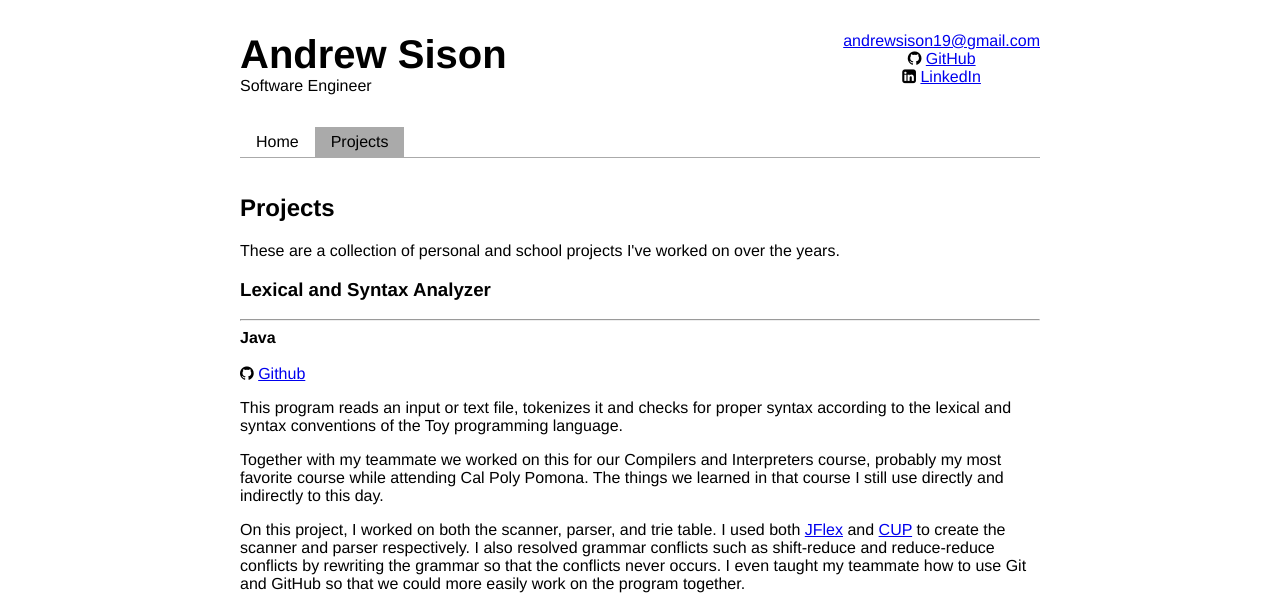
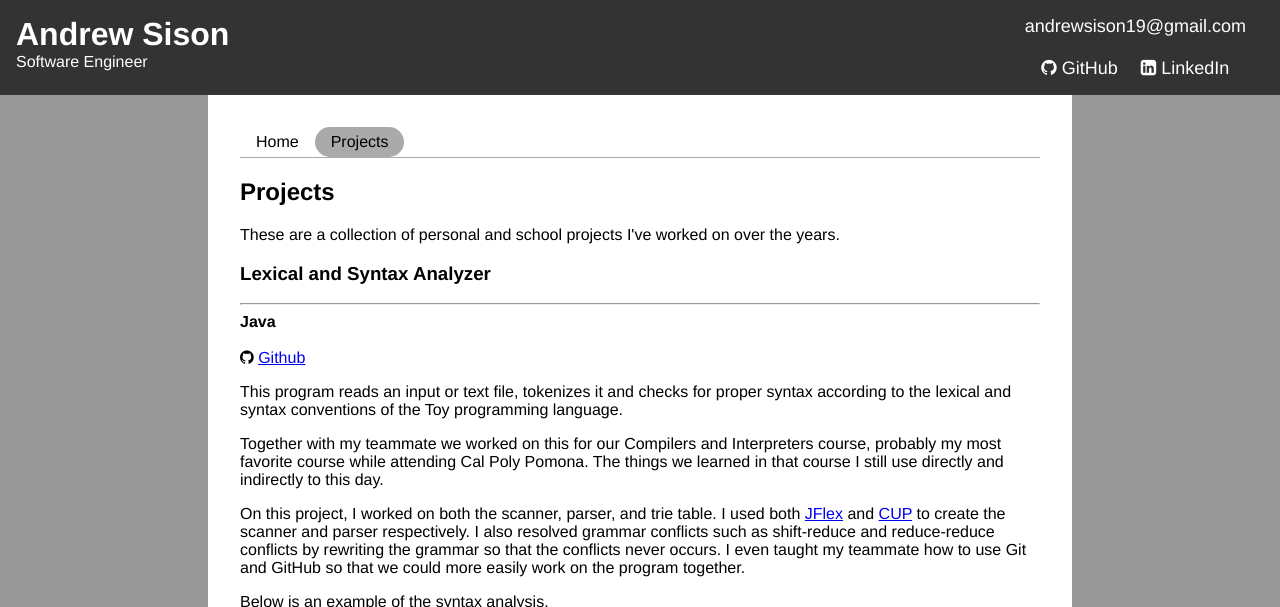
Before and after one commit to asison19/asison19.github.io, a plain HTML site: page html/projects.html in a window 1280 px wide. Shown: the top 607 px of the page. Drawn offline with Linux system fonts and the light colour scheme.

Commit message:
Edit CSS and HTML to make pages have a different background colour and top colour

```diff
--- a/css/main.css
+++ b/css/main.css
@@ -1,6 +1,8 @@
 * {
   font-family: Helvetica;
   box-sizing: inherit;
+
+  background-color: #999999;
 }
 
 body {
@@ -9,39 +11,58 @@ body {
 }
 
 span#name {
-  font-size: 40px;
+  font-size: 32px;
   font-weight: bold;
 }
 
 header{
-  max-width: 800px;
-  padding: 2em;
+  /* max-width: 800px; */
+  background-color: #333333;
+  color: #FFFFFF;
+  padding: 1em;
   overflow: hidden;
   margin: auto;
 }
 
 div#name-area{
   float: left;
+  background-color: inherit;
+}
+
+div#name-area * {
+  background-color: inherit;
 }
 
 div#contact-info {
   float: right;
   text-align: center;
-
+  font-size: 18px;
+  background-color: inherit;
 }
 
-/* div#contact-info a {
+div#contact-info * {
+  background-color: inherit;
+}
+
+div#contact-info a {
   text-decoration: none;
-} */
+  color: #FFFFFF;
+  padding-right: 1em;
+}
+
+div#contact-info a:hover {
+  color: #AAAAAA;
+}
 
 .navbar {
   margin: auto;
   max-width: 800px;
-  background-color: white;
+  background-color: inherit;
   width: 100%;
   overflow: hidden;
   border-bottom: 1px solid #AAAAAA;
   box-sizing: inherit;
+  padding-top: 2em;
 }
 
 .navbar a {
@@ -49,20 +70,27 @@ div#contact-info {
   text-decoration: none;
   float: left;
   padding:0.375em 1em;
+  border-radius: 25px;
 }
 
-.navbar a:hover {
-  background-color: #AAAAAA;
-}
-
+.navbar a:hover,
 .navbar a.selected {
   background-color: #AAAAAA;
 }
 
+.background {
+  background-color: #999999;
+}
+
 .mainArea {
   max-width: 800px;
-  padding: 1em 2em;
+  padding: 0em 2em 1em;
   margin: auto;
+  background-color: white;
+}
+
+.mainArea * {
+  background-color: inherit;
 }
 
 div.resume-title{
--- a/html/projects.html
+++ b/html/projects.html
@@ -20,21 +20,22 @@
             <div id="contact-info">
                 <a href="mailto:andrewsison19@gmail.com">andrewsison19@gmail.com</a>
                 <br>
+                <br>
                 <i class="fa fa-github"></i>
                 <a href="https://github.com/asison19">GitHub</a>
-                <br>
                 <i class="fa fa-linkedin-square" aria-hidden="true"></i>
                 <a href="https://www.linkedin.com/in/andrew-sison-616652192/">LinkedIn</a>
             </div>
         </header>
 
+
+
+        <div class="background">
+            <div class="mainArea">
                 <nav class="navbar">
                     <a href="../index.html">Home</a>
-            <a href="html/projects.html" class="selected">Projects</a>
+                    <a href="projects.html" class="selected">Projects</a>
                 </nav>
-
-        <div class="mainArea">
-
                 <main>
                     <!-- TODO put more detail in each if necessary and make them link to their own page if so -->
                     <article>
@@ -69,8 +70,10 @@
                             and
                             <a href="http://www2.cs.tum.edu/projects/cup/" target="_blank">CUP</a>
                             to create the scanner and parser respectively. I also resolved grammar conflicts such as
-                        shift-reduce and reduce-reduce conflicts by rewriting the grammar so that the conflicts never
-                        occurs. I even taught my teammate how to use Git and GitHub so that we could more easily work
+                            shift-reduce and reduce-reduce conflicts by rewriting the grammar so that the conflicts
+                            never
+                            occurs. I even taught my teammate how to use Git and GitHub so that we could more easily
+                            work
                             on the program together.
                         </p>
                         <p>
@@ -103,7 +106,8 @@
                             This program was used to make graphs of Particulate Matter (PM) of Cal Poly Pomona and other
                             cities in California as comparisons. Using public
                             <a href="https://www2.purpleair.com/" target="_blank">Purple Air</a>
-                        sensors, I was able to extract it's data containing PM levels, temperature, humidity, etc. and
+                            sensors, I was able to extract it's data containing PM levels, temperature, humidity, etc.
+                            and
                             graph them with relation to time.
                         </p>
                         <p>
@@ -112,7 +116,7 @@
                             <img src="https://raw.githubusercontent.com/asison19/CS4650-Project1/master/figures/pm2_5/Figure_5.png"
                                 class="center" alt="Median PM 2.5">
                             <br><br>
-                        You can view more of the images on the readme in the GitHub repository
+                            You can view more of the graphs on the readme in the GitHub repository
                             <a href="https://github.com/asison19/CS4650-Project1#readme" target="_blank">here</a>.
                         </p>
                     </article>
@@ -137,17 +141,21 @@
                         </p>
 
                         <p>
-                        My friend <a href="https://github.com/clovenski" target="_blank">Joel</a> and I wanted to work
+                            My friend <a href="https://github.com/clovenski" target="_blank">Joel</a> and I wanted to
+                            work
                             on something
                             together and after awhile we thought of this game. He had previously created the AI for one
                             of his classes and we thought it'd be cool for it to have a UI.
                         </p>
 
                         <p>
-                        I did most of the implemenation using <a href="https://www.qt.io/" target="_blank">Qt</a>, and
+                            I did most of the implemenation using <a href="https://www.qt.io/" target="_blank">Qt</a>,
+                            and
                             Joel did more
-                        finishing touches on the AI. I wanted the player to understand it easily from just playing it
-                        without having to rely on a tutorial, hints, tips etc. I made the controls click-and-drag and
+                            finishing touches on the AI. I wanted the player to understand it easily from just playing
+                            it
+                            without having to rely on a tutorial, hints, tips etc. I made the controls click-and-drag
+                            and
                             had viable positions for them to move onto have a visual indicator.
                             <br><br>
                             <img src="https://raw.githubusercontent.com/clovenski/isolation-game/master/examples/ex_2.jpg"
@@ -157,6 +165,7 @@
                 </main>
             </div>
         </div>
+    </div>
 </body>
 
 </html>
```
Also changed, not shown: index.html (+27 -15 lines). Lines whose indentation alone changed are shown as unchanged.
